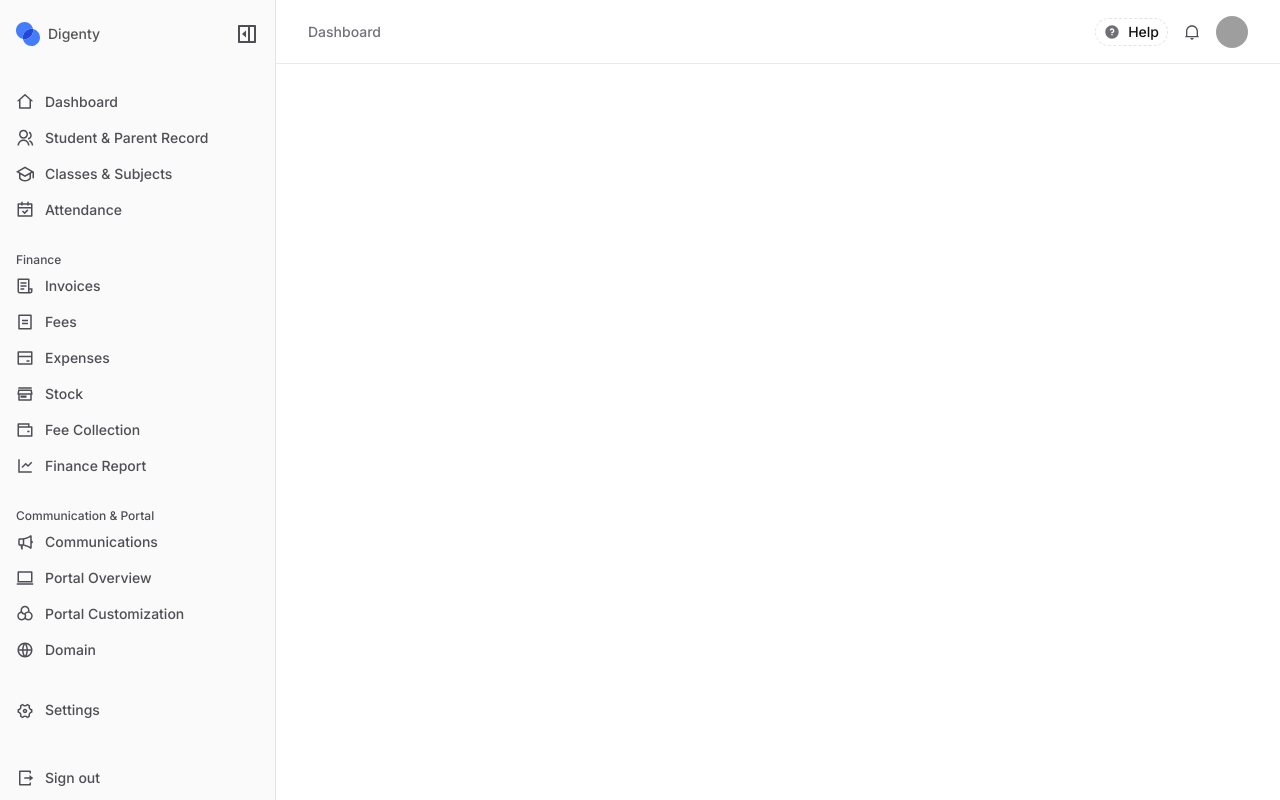
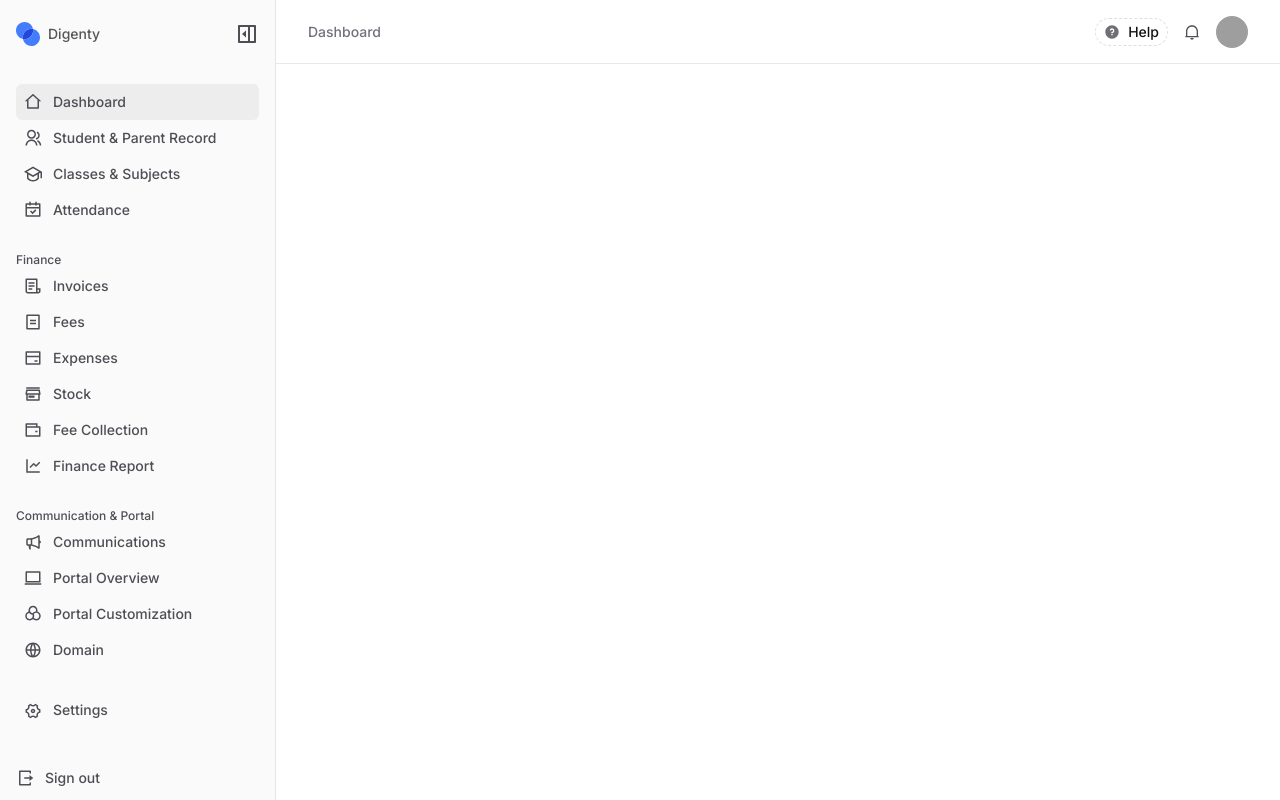
Before and after one commit to digenty/digenty-web, a Next.js app: page / in a window 1280 px wide. Both pictures are taken after a click on the button 36 px from the left and 34 px from the top of the page. Built offline with nearby package versions, Linux system fonts and the light colour scheme; grey boxes are pictures that could not be loaded.

Commit message:
feat: show active nav

```diff
--- a/src/components/Header/index.tsx
+++ b/src/components/Header/index.tsx
@@ -31,7 +31,7 @@ export const Header = () => {
       </div>
 
       <div className="flex items-center gap-4">
-        <Button variant="ghost" className="hidden h-7 rounded-full border border-dashed px-2! py-0.5! md:flex">
+        <Button variant="ghost" className="border-default-transparent/15 hidden h-7 rounded-full border border-dashed px-2! py-0.5! md:flex">
           <Image src="/icons/question-fill.svg" width={16} height={16} alt="Close button" />
           <p className="text-sm font-medium">Help</p>
         </Button>
--- a/src/components/Sidebar/constants.tsx
+++ b/src/components/Sidebar/constants.tsx
@@ -4,7 +4,7 @@ export const navigation = [
     menu: [
       {
         title: "Dashboard",
-        url: "/dashboard",
+        url: "/",
         iconPath: "/icons/home-2.svg",
       },
       {
--- a/src/components/Sidebar/index.tsx
+++ b/src/components/Sidebar/index.tsx
@@ -4,14 +4,22 @@ import { cn } from "@/lib/utils";
 import { useSidebarStore } from "@/store";
 import { VisuallyHidden } from "@radix-ui/react-visually-hidden";
 import Image from "next/image";
-import { useState } from "react";
+import { useEffect, useState } from "react";
 import { Button } from "../ui/button";
 import { navigation } from "./constants";
 import { NavigationType } from "./types";
+import { usePathname, useRouter } from "next/navigation";
 
 export const Sidebar = () => {
+  const pathname = usePathname();
+  const router = useRouter();
   const [showLogo, setShowLogo] = useState(true);
-  const { setIsSidebarOpen, isSidebarOpen } = useSidebarStore();
+  const { setIsSidebarOpen, isSidebarOpen, activeNav, setActiveNav } = useSidebarStore();
+
+  useEffect(() => {
+    setActiveNav(pathname.split("/")[1]);
+  }, [pathname, setActiveNav]);
+  console.log(activeNav, pathname);
 
   return (
     <>
@@ -60,18 +68,29 @@ export const Sidebar = () => {
                   <p className="text-xs leading-4 font-medium">{nav.title}</p>
                 )}
 
-                {nav.menu.map(menu => (
-                  <nav key={menu.title} className={cn("flex cursor-pointer items-center gap-[11px] py-2", !isSidebarOpen && "justify-center")}>
-                    <Image src={menu.iconPath} width={18} height={18} alt={menu.title} />
-                    {isSidebarOpen && <p className="text-sm leading-5 font-medium">{menu.title}</p>}
-                  </nav>
-                ))}
+                {nav.menu.map(menu => {
+                  const isActive = activeNav === menu.url || (!activeNav && menu.title === "Dashboard");
+                  return (
+                    <nav
+                      key={menu.title}
+                      className={cn(
+                        "flex cursor-pointer items-center gap-[11px] px-2 py-2",
+                        !isSidebarOpen && "justify-center px-0",
+                        isActive && "bg-default-transparent/6 rounded-sm",
+                      )}
+                      onClick={() => router.push(menu.url)}
+                    >
+                      <Image src={menu.iconPath} width={18} height={18} alt={menu.title} />
+                      {isSidebarOpen && <p className="text-sm leading-5 font-medium">{menu.title}</p>}
+                    </nav>
+                  );
+                })}
               </div>
             );
           })}
         </div>
 
-        <nav className={cn("flex cursor-pointer items-center gap-[11px] py-2 pr-2", !isSidebarOpen && "justify-center")}>
+        <nav className={cn("flex cursor-pointer items-center gap-[11px] py-2", !isSidebarOpen && "justify-center")}>
           <Image src="/icons/logout.svg" width={18} height={18} alt="Logout button" />
           {isSidebarOpen && <p className="text-sm leading-5 font-medium">Sign out</p>}
         </nav>
@@ -81,7 +100,10 @@ export const Sidebar = () => {
 
       <Sheet open={isSidebarOpen} onOpenChange={setIsSidebarOpen}>
         <SheetOverlay className="block md:hidden" />
-        <SheetContent side="left" className="2xs:w-81 flex h-screen w-69 bg-zinc-50 p-4 text-left text-zinc-600 md:hidden">
+        <SheetContent
+          side="left"
+          className="2xs:w-81 border-default-transparent/10 flex h-screen w-69 bg-zinc-50 p-4 text-left text-zinc-600 md:hidden"
+        >
           <VisuallyHidden>
             <SheetHeader className="space-y-3 px-4">
               <SheetTitle>Sidebar</SheetTitle>
--- a/src/store/sidebar.ts
+++ b/src/store/sidebar.ts
@@ -2,10 +2,14 @@ import { create } from "zustand";
 
 interface SidebarState {
   isSidebarOpen: boolean;
+  activeNav: string;
   setIsSidebarOpen: (bool: boolean) => void;
+  setActiveNav: (nav: string) => void;
 }
 
 export const useSidebarStore = create<SidebarState>()(set => ({
   isSidebarOpen: false,
+  activeNav: "dashboard",
   setIsSidebarOpen: bool => set({ isSidebarOpen: bool }),
+  setActiveNav: nav => set({ activeNav: nav }),
 }));
```
